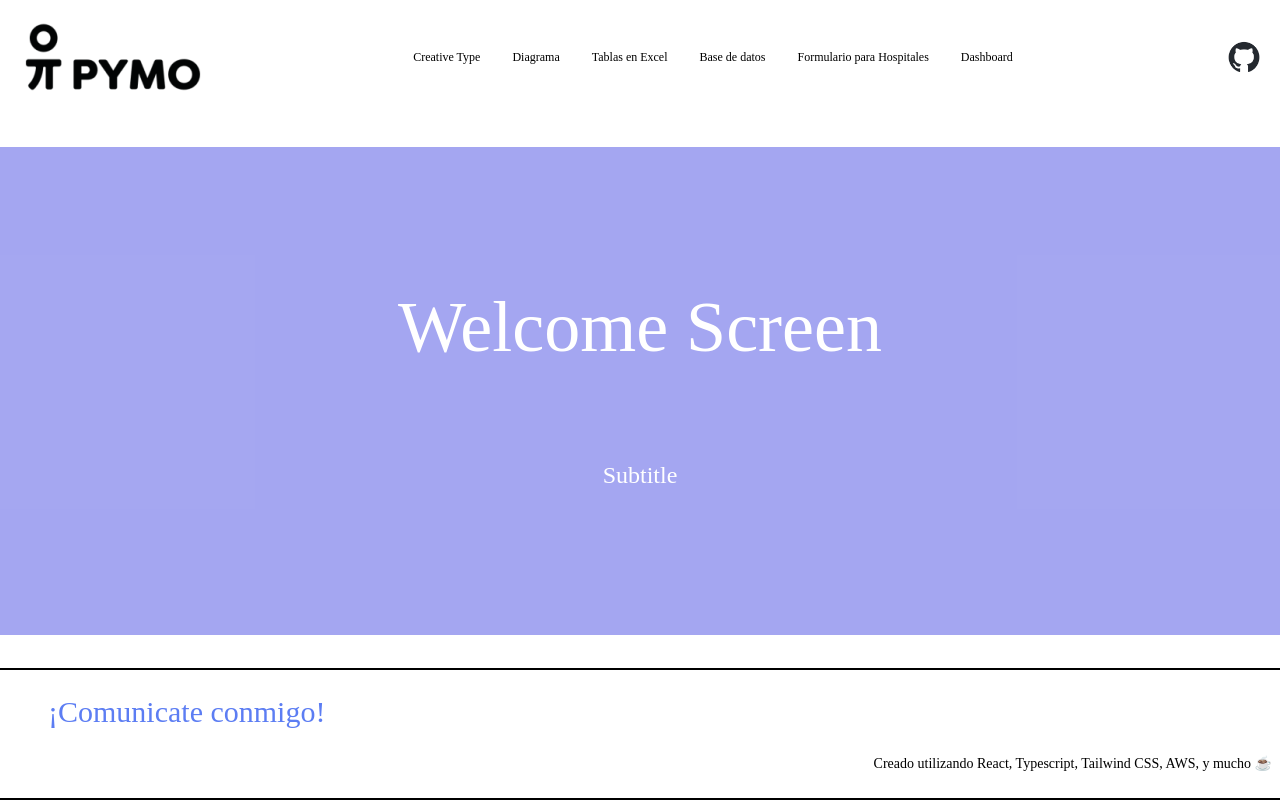
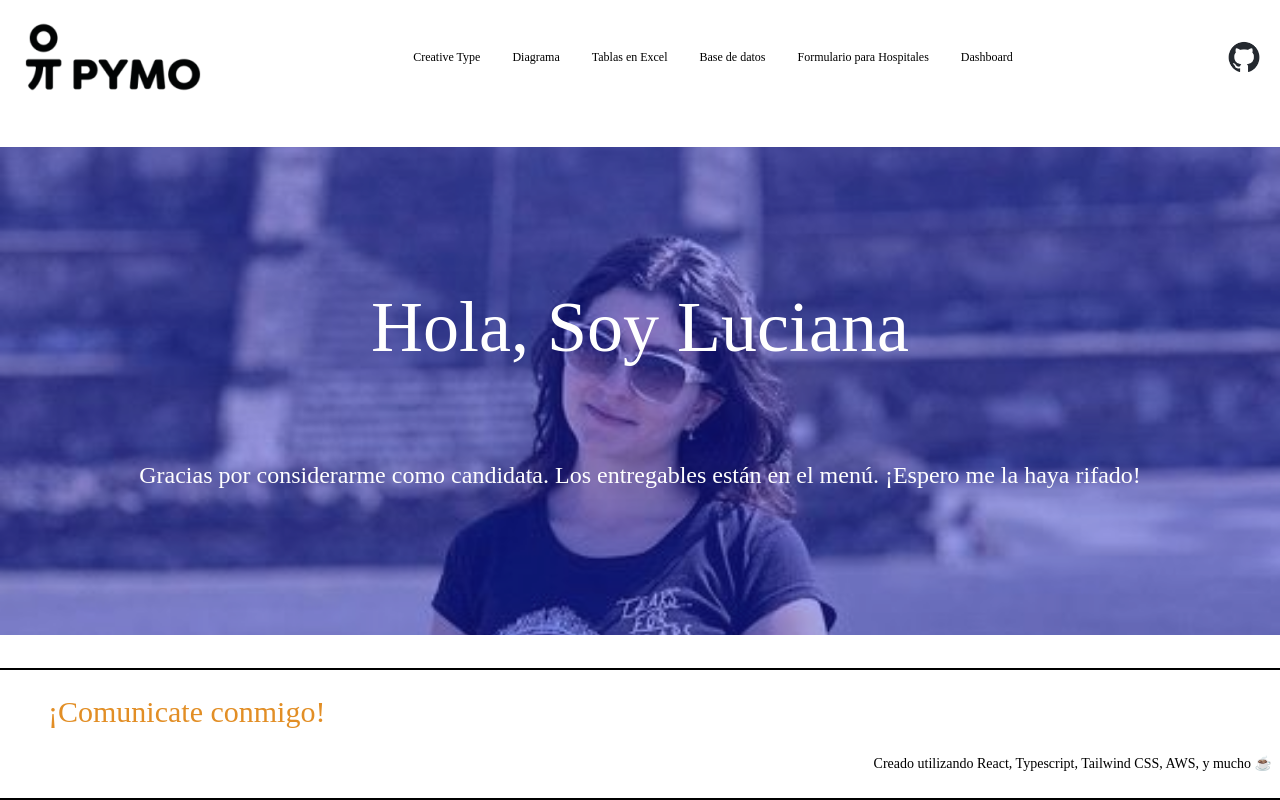
Before and after one commit to lucianamendezg/pymo_caso, a React (Create React App) app: page / in a window 1280 px wide. Built offline with nearby package versions, Linux system fonts and the light colour scheme; a web font is replaced by a local one.

Commit message:
Welcome screen text + image

```diff
--- a/src/components/layout/footer.tsx
+++ b/src/components/layout/footer.tsx
@@ -3,7 +3,7 @@ export const Footer = () => {
     return (
         <div className="bg-white py-6 border-y-2">
             <a href="mailto:luciana.mendezg@gmail.com">
-                    <h2 className="font-filson text-lg md:text-3xl pl-6 md:pl-12 text-light-blue hover:text-pink">
+                    <h2 className="font-filson text-lg md:text-3xl pl-6 md:pl-12 text-orange hover:text-pink">
                         ¡Comunicate conmigo!
                     </h2>
                 <p className="text-right font-filson text-xs md:text-sm pt-6 pr-2">
--- a/src/components/welcome-screen/welcomeScreen.tsx
+++ b/src/components/welcome-screen/welcomeScreen.tsx
@@ -1,13 +1,14 @@
 import HeroImage from "../layout/heroImage"
 import Layout from "../layout/layout"
+import luciana from "../../images/luciana-image.jpg"
 
 export default function WelcomeScreen () {
     return (
         <Layout>
             <HeroImage
-                title={'Welcome Screen'}
-                subtitle={'Subtitle'}
-                image=''
+                title={'Hola, Soy Luciana'}
+                subtitle={'Gracias por considerarme como candidata. Los entregables están en el menú. ¡Espero me la haya rifado!'}
+                image={luciana}
             />
         </Layout>
     )
```
